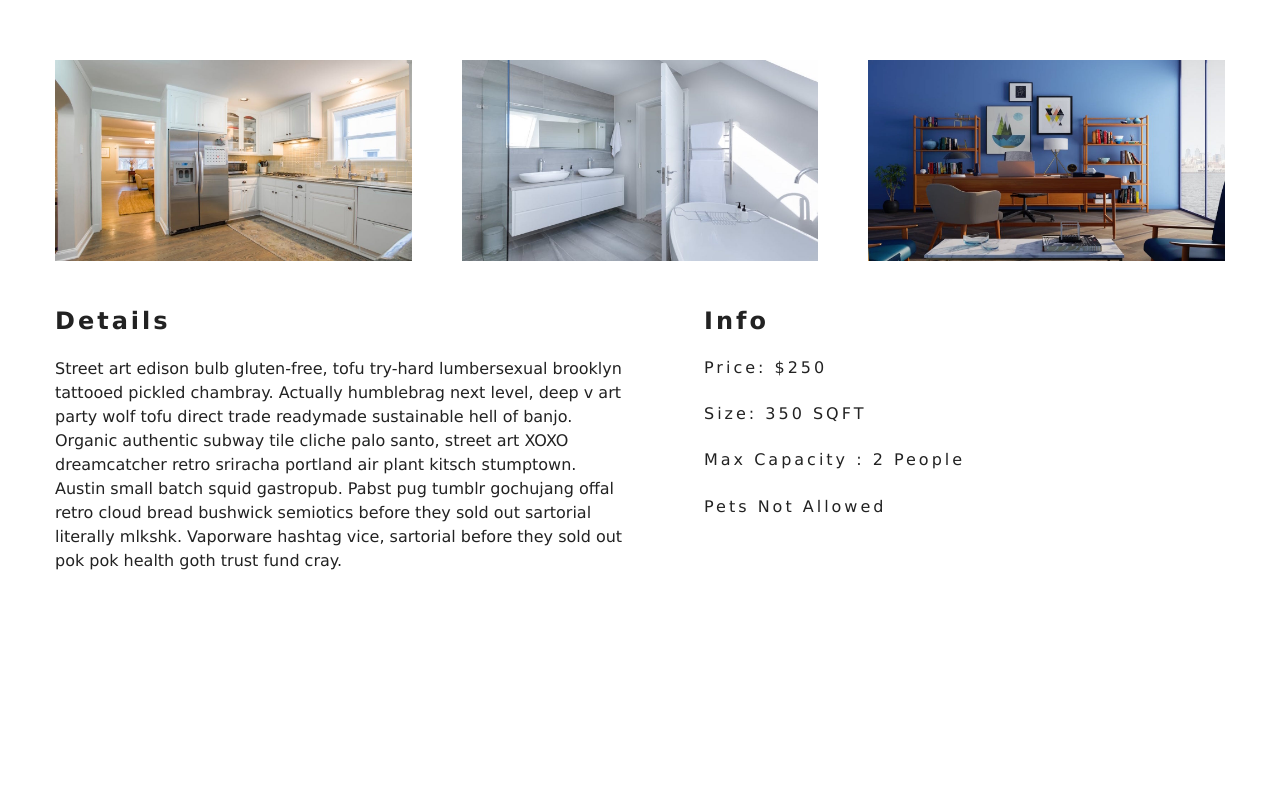
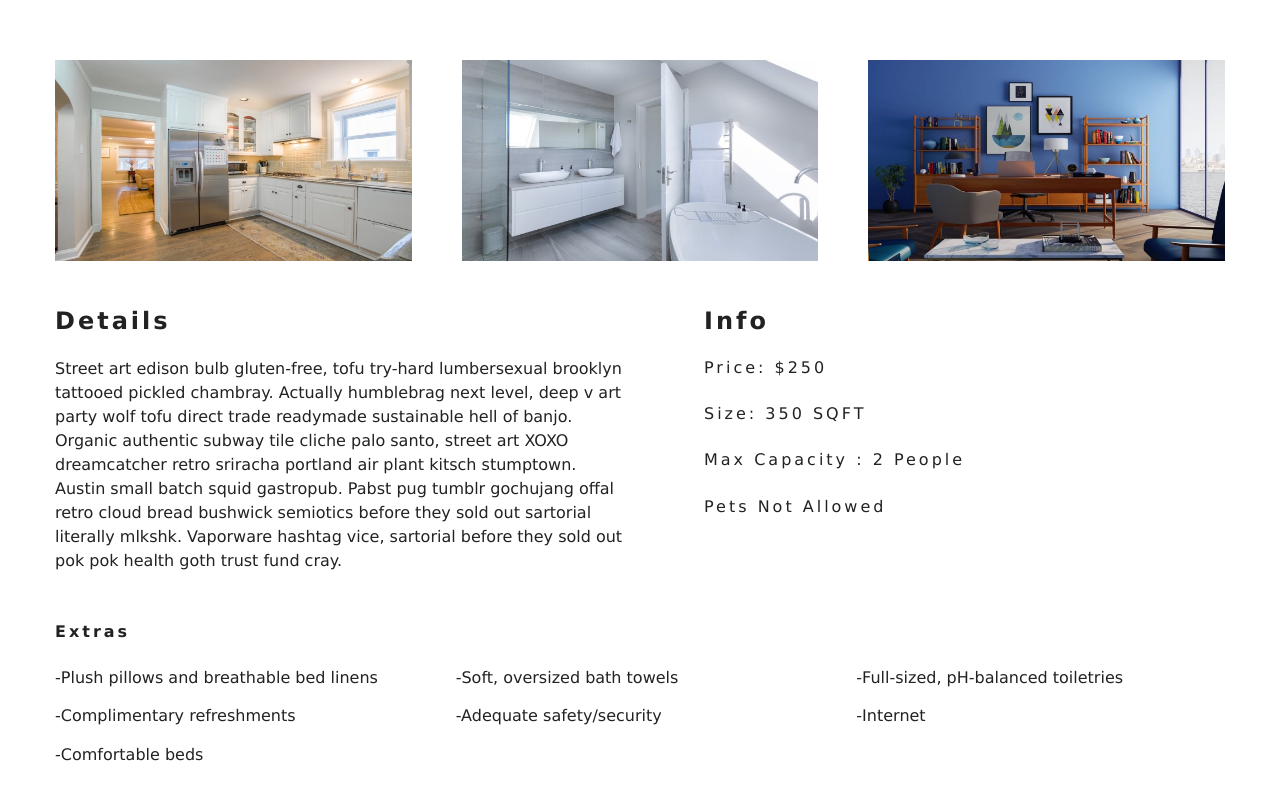
Before and after one commit to ravinduf/resort, a React (Create React App) app: page /rooms/double-basic in a window 1280 px wide. Shown: the part 566-1366 px from the top of the page. Before the commit the page ends 1187 px from the top, so only its background shows below. Built offline with nearby package versions, Linux system fonts and the light colour scheme.

Commit message:
added extras section and rendered data to display in it

```diff
--- a/src/pages/SingleRoom.js
+++ b/src/pages/SingleRoom.js
@@ -81,6 +81,14 @@ class SingleRoom extends Component {
                         </article>
                     </div>
                 </section>
+                <section className="room-extras">
+                    <h6>extras</h6>
+                    <ul className="extras">
+                        {extras.map((item,index) => {
+                            return <li key={index}>-{item}</li>
+                        })}
+                    </ul>
+                </section>
 
             </div>
         )
```
